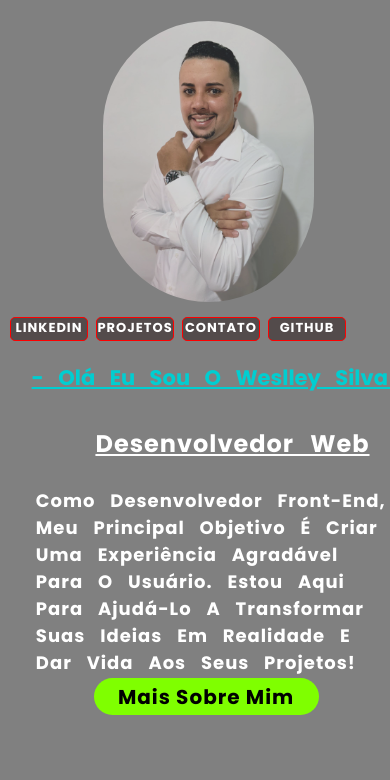
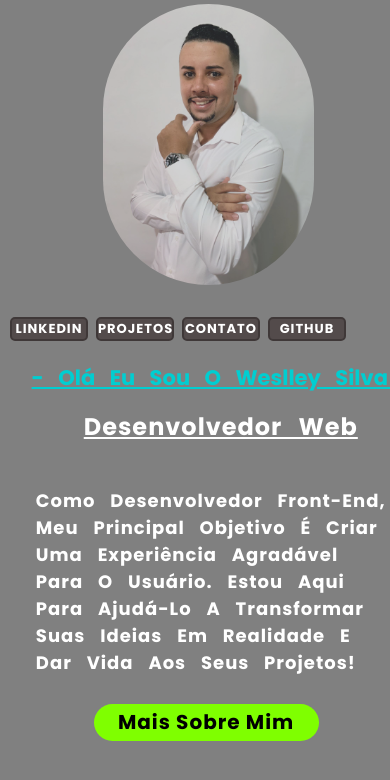
Before and after one commit to Weslley-silva23/Portif-lio, a plain HTML site: page index.html in a window 390 px wide. Shown: the part 98-878 px from the top of the page. Drawn offline with Linux system fonts and the light colour scheme.

Commit message:
responsividade ok

```diff
--- a/styles.css
+++ b/styles.css
@@ -169,7 +169,7 @@ button:before {
         width: 321px;
         height: auto;
         position: relative;
-        bottom: 35vh;
+        bottom: 37vh;
         left: 3rem;
         border-radius: 190px;
 
@@ -200,8 +200,8 @@ button:before {
     h2 {
         font-size: 24px;
         position: relative;
-        left: -20vw;
-        bottom: 25vh;
+        left: -23vw;
+        bottom: 27vh;
         letter-spacing: 1px;
         display: flex;
         flex-direction: row-reverse;
@@ -237,7 +237,7 @@ button:before {
         position: static;
         margin-top: 240px;
         width: 78px;
-        border: 1px solid red;
+
     }
 
     p {
@@ -254,7 +254,7 @@ button:before {
         height: 37px;
         font-size: 20px;
         position: absolute;
-        top: 92vh;
+        top: 95vh;
         left: 24vw;
         font-weight: bold;
     }
```
